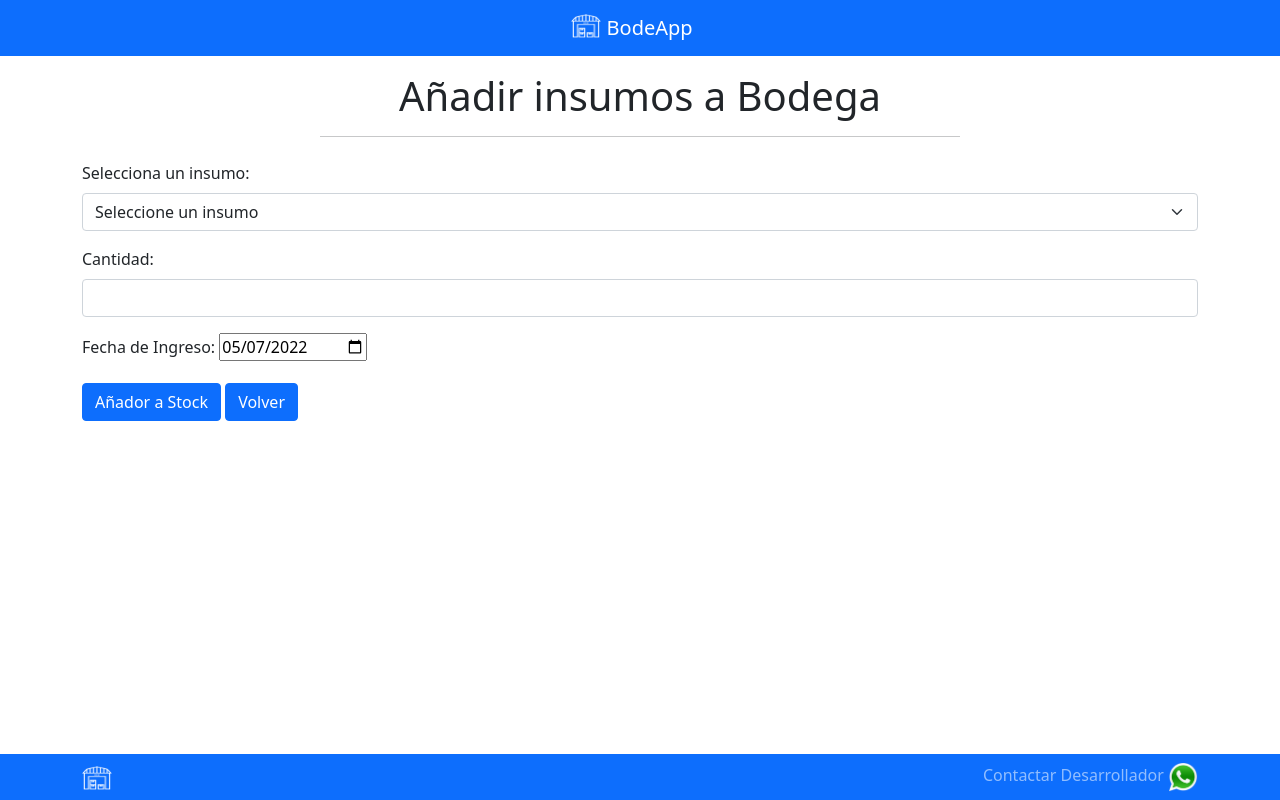
After one commit to Sepjir/Proyecto_Fullstack_BodeApp, a Node server app: page /reception in a window 1280 px wide. The commit adds this page. Run offline with Node 20, Linux system fonts and the light colour scheme; some libraries are stand-ins or nearby versions.

Commit message:
HU07 Vista de ingresos a Bodega

```diff
--- a/server.js
+++ b/server.js
@@ -60,4 +60,11 @@ app.get("/storekeeper", (_, res) => {
     })
 })
 
+//ruta vista para ingresar nueva mercadería a la bodega
+app.get("/reception", (_, res) => {
+    res.render("reception", {
+        layout: "reception"
+    })
+})
+
 app.listen(port, () => console.log(`Servidor levantado en la dirección http://localhost:${port}`))
--- a/views/components/login_form.handlebars
+++ b/views/components/login_form.handlebars
@@ -8,5 +8,5 @@
     <input name="contrasena" type="password" class="form-control" required/>
   </div>
   <button class="btn btn-primary mt-2">Iniciar Sesión</button>
-    <a href="/"><button type="button" class="btn btn-primary mt-2" >Volver</button></a>
+    <a href="/"><button type="button" class="btn btn-primary mt-2">Volver</button></a>
 </form>
--- a/views/components/menu_index.handlebars
+++ b/views/components/menu_index.handlebars
@@ -5,6 +5,7 @@
     <meta http-equiv="X-UA-Compatible" content="IE=edge">
     <meta name="viewport" content="width=device-width, initial-scale=1.0">
     <link rel="shortcut icon" href="public/img/bodeapp.png" type="image/x-icon">
+    <link rel="stylesheet" href="public/css/style.css">
     <link rel="stylesheet" href="bootstrap/bootstrap.css">
     <title>BodeApp - Manejando tu inventario</title>
 </head>
--- a/views/components/signon_form.handlebars
+++ b/views/components/signon_form.handlebars
@@ -1,5 +1,5 @@
     <div class="py-4 text-center">
-      <h2>Registro</h2>
+      <h1>Registro</h1>
       <hr class="w-50 container" />
 
       <form action="/signon" method="post" enctype="multipart/form-data" >
--- a/views/components/store_keeper_buttons.handlebars
+++ b/views/components/store_keeper_buttons.handlebars
@@ -6,11 +6,9 @@
     <div class="container mt-2 text-center w-60">
         <div class="row">
             <div class="col-12 mt-2 d-grid gap-2 d-block mx-auto">
-                <button type="button" class="btn btn-primary mt-3">Ver Stock</button>
-            </div>
-            <div class="col-12 mt-2 d-grid gap-2 d-block mt-2 mx-auto">
-                <button type="button" class="btn btn-primary mt-3">Ingresos de Mercadería</button>
-                <button type="button" class="btn btn-primary mt-3 mb-5">Entrega de Insumos</button>
+                <a class="col-12 d-grid gap-2 d-block mx-auto" href="/stock"><button type="button" class="btn btn-primary mt-3">Ver Stock</button></a>
+                <a class="col-12 d-grid gap-2 d-block mx-auto" href="/reception"><button type="button" class="btn btn-primary mt-3">Ingresos de Mercadería</button></a>
+                <a class="col-12 d-grid gap-2 d-block mx-auto" href="/deliver"><button type="button" class="btn btn-primary mt-3 mb-5">Entrega de Insumos</button></a>
             </div>
             <div class="mb-3"></div>
         </div>
--- /dev/null
+++ b/views/components/supplies_form.handlebars
@@ -0,0 +1,33 @@
+
+<div class="container text-center mt-3">
+    <h1>Añadir insumos a Bodega</h1>
+</div>
+<hr class="w-50 container" />
+
+<form class="container mt-4" action="">
+    <label class="form-label">Selecciona un insumo:</label>
+    <select class="form-select" name="name">
+        <option value="selected">Seleccione un insumo</option>
+        <option value="1">BRANULA 16G</option>
+        <option value="2">MASCARILLA VENTURI PEDIATRICA</option>
+        <option value="2">GUANTES ESTÉRILES 8.0</option>
+    </select>
+    <div class="mt-3">
+        <label class="form-label">Cantidad:</label>
+        <input name="units" type="number" min="0" class="form-control" required/>
+    </div>
+    <div class="mt-3">
+        <label class="form-label">Fecha de Ingreso:</label>
+        <input name="date" id="date" type="date" value="2022-05-06" required/>
+    </div>
+  <button class="btn btn-primary mt-3">Añador a Stock</button>
+    <a href="/storekeeper"><button type="button" class="btn btn-primary mt-3" >Volver</button></a>
+</form>
+<script>
+    const date = new Date().toISOString().slice(0,10)
+    const input = document.getElementById("date")
+    const dateFunction = () => {
+        input.setAttribute("value", `${date}`)
+    }
+    dateFunction()
+</script>
--- /dev/null
+++ b/views/reception.handlebars
@@ -0,0 +1,5 @@
+{{> menu_index}}
+
+{{> supplies_form}}
+
+{{> footer}}
```
